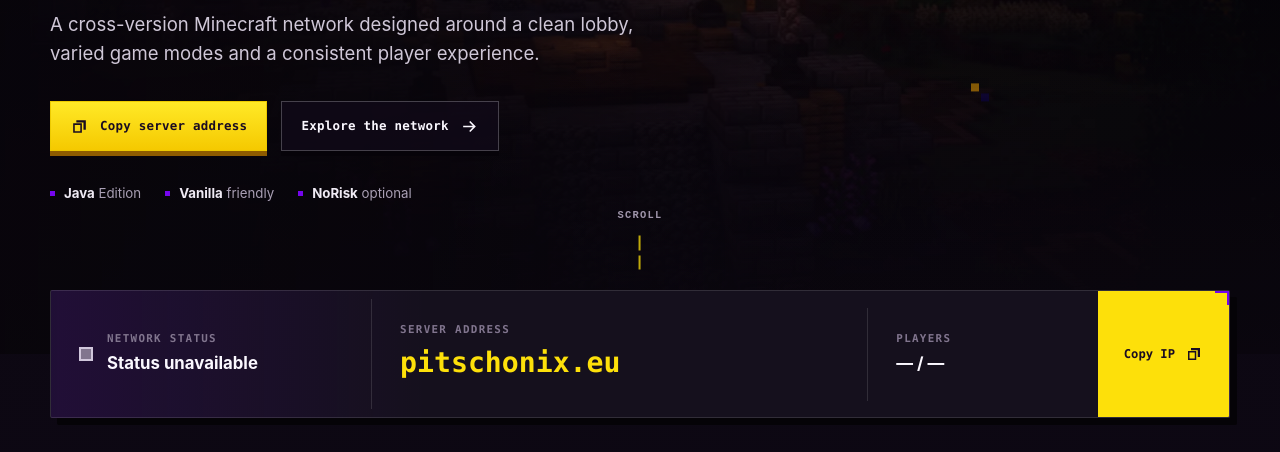
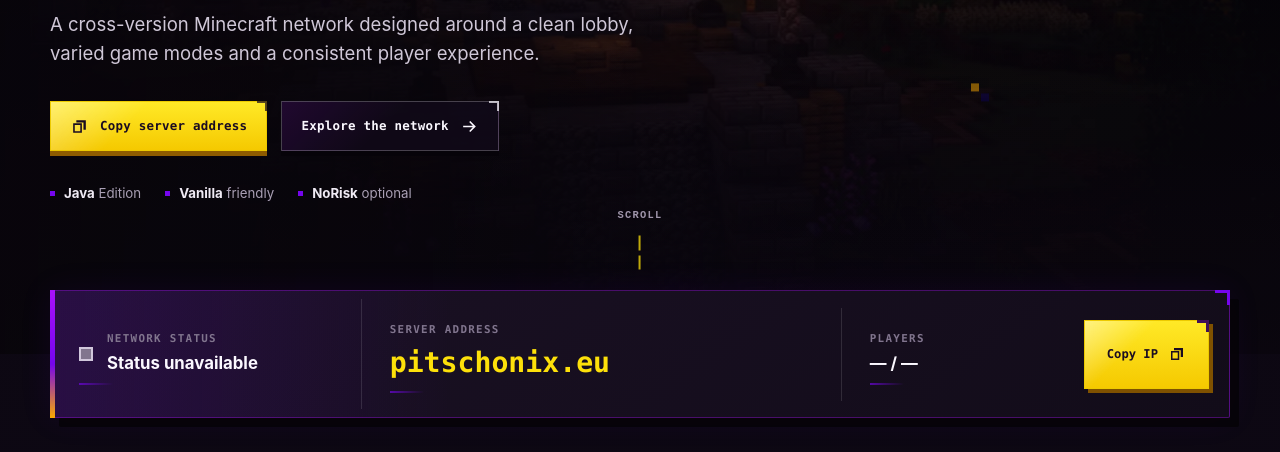
Before and after one commit to TheSimonMC/pitschonix-website, a plain HTML site: page index.html in a window 1280 px wide. Shown: the part 654-1106 px from the top of the page. Drawn offline with Linux system fonts and the light colour scheme; no server answers.

Commit message:
Polish website action surfaces

```diff
--- a/assets/css/style.css
+++ b/assets/css/style.css
@@ -618,6 +618,7 @@
 }
 
 .button {
+  position: relative;
   display: inline-flex;
   align-items: center;
   justify-content: center;
@@ -632,6 +633,18 @@
   transition: transform 160ms var(--ease), box-shadow 160ms var(--ease), border-color 160ms ease, background 160ms ease;
 }
 
+.button::after {
+  content: "";
+  position: absolute;
+  top: -1px;
+  right: -1px;
+  width: 8px;
+  height: 8px;
+  border-top: 2px solid currentColor;
+  border-right: 2px solid currentColor;
+  opacity: 0.72;
+}
+
 .button svg {
   width: 19px;
   height: 19px;
@@ -641,7 +654,9 @@
 .button--primary {
   color: #1a0c21;
   border-color: #edca00;
-  background: linear-gradient(180deg, #ffe927, #f5c900);
+  background:
+    linear-gradient(135deg, rgba(255, 255, 255, 0.34), transparent 38%),
+    linear-gradient(180deg, #ffe927, #f5c900);
   box-shadow: 0 5px 0 #8f5c00;
 }
 
@@ -658,7 +673,9 @@
 .button--secondary {
   color: var(--ink);
   border-color: var(--line-strong);
-  background: rgba(17, 10, 25, 0.72);
+  background:
+    linear-gradient(135deg, rgba(169, 17, 253, 0.11), transparent 48%),
+    rgba(17, 10, 25, 0.86);
   box-shadow: 0 5px 0 #060309;
 }
 
@@ -737,10 +754,20 @@
   grid-template-columns: 1fr minmax(250px, 1.55fr) 0.72fr auto;
   align-items: center;
   min-height: 128px;
-  overflow: hidden;
+  overflow: visible;
+  border-color: rgba(169, 17, 253, 0.34);
   background:
-    linear-gradient(90deg, rgba(117, 5, 237, 0.12), transparent 32%),
-    #15101d;
+    linear-gradient(90deg, rgba(117, 5, 237, 0.16), transparent 34%),
+    linear-gradient(145deg, #1b1125, #120c19);
+  box-shadow: 9px 9px 0 rgba(5, 3, 7, 0.82), 0 0 34px rgba(117, 5, 237, 0.08);
+}
+
+.server-console::before {
+  content: "";
+  position: absolute;
+  inset: -1px auto -1px -1px;
+  width: 5px;
+  background: linear-gradient(180deg, var(--magenta), var(--purple) 58%, var(--gold));
 }
 
 .server-console > * {
@@ -777,19 +804,56 @@
 }
 
 .copy-chip {
-  align-self: stretch;
+  position: relative;
+  align-self: center;
   display: inline-flex;
   align-items: center;
   justify-content: center;
   gap: 10px;
-  border: 0;
-  padding-inline: 26px;
+  min-height: 58px;
+  margin: 18px 20px;
+  border: 1px solid #edca00;
+  padding-inline: 22px;
   color: #1a0c21;
-  background: var(--yellow);
+  background:
+    linear-gradient(135deg, rgba(255, 255, 255, 0.42), transparent 38%),
+    linear-gradient(180deg, #ffe927, #f5c900);
+  box-shadow: 4px 4px 0 #7f5100;
   font-size: 0.76rem;
   font-weight: 900;
+  white-space: nowrap;
   cursor: pointer;
-  transition: background 160ms ease, transform 160ms ease;
+  transition: background 160ms ease, transform 160ms ease, box-shadow 160ms ease;
+}
+
+.server-console__state,
+.server-console__address,
+.server-console__players {
+  position: relative;
+}
+
+.server-console__state::after,
+.server-console__address::after,
+.server-console__players::after {
+  content: "";
+  position: absolute;
+  left: 28px;
+  bottom: 16px;
+  width: 34px;
+  height: 2px;
+  background: linear-gradient(90deg, var(--purple), transparent);
+  opacity: 0.65;
+}
+
+.copy-chip::after {
+  content: "";
+  position: absolute;
+  top: -1px;
+  right: -1px;
+  width: 9px;
+  height: 9px;
+  border-top: 3px solid #411058;
+  border-right: 3px solid #411058;
 }
 
 .copy-chip svg {
@@ -799,11 +863,14 @@
 }
 
 .copy-chip:hover {
+  transform: translateY(-2px);
   background: #fff067;
+  box-shadow: 4px 6px 0 #7f5100;
 }
 
 .copy-chip:active {
   transform: translateY(3px);
+  box-shadow: 2px 1px 0 #7f5100;
 }
 
 /* Beta notice */
@@ -1740,9 +1807,25 @@
   transition: color 150ms ease;
 }
 
+.footer-links button {
+  border: 1px solid var(--line-strong);
+  padding: 7px 10px;
+  background: linear-gradient(135deg, rgba(117, 5, 237, 0.16), rgba(17, 10, 25, 0.92));
+  box-shadow: 3px 3px 0 var(--shadow);
+  font-family: ui-monospace, SFMono-Regular, Menlo, Monaco, Consolas, "Liberation Mono", monospace;
+  font-size: 0.72rem;
+  font-weight: 800;
+  text-transform: uppercase;
+}
+
 .footer-links a:hover,
 .footer-links button:hover {
   color: var(--yellow);
+}
+
+.footer-links button:hover {
+  border-color: rgba(253, 224, 10, 0.5);
+  transform: translateY(-1px);
 }
 
 .footer-bottom {
@@ -1845,8 +1928,17 @@
 .privacy-card {
   border: 1px solid var(--line);
   padding: clamp(24px, 4vw, 40px);
-  background: linear-gradient(145deg, rgba(33, 21, 45, 0.86), rgba(17, 10, 25, 0.86));
+  background:
+    linear-gradient(135deg, rgba(169, 17, 253, 0.08), transparent 38%),
+    linear-gradient(145deg, rgba(33, 21, 45, 0.9), rgba(17, 10, 25, 0.9));
   box-shadow: 8px 8px 0 rgba(5, 3, 7, 0.62);
+  transition: transform 180ms var(--ease), border-color 180ms ease, box-shadow 180ms var(--ease);
+}
+
+.privacy-card:hover {
+  transform: translateY(-2px);
+  border-color: rgba(169, 17, 253, 0.4);
+  box-shadow: 8px 10px 0 rgba(5, 3, 7, 0.7);
 }
 
 .privacy-card h2 {
@@ -2248,6 +2340,8 @@
 
   .copy-chip {
     min-height: 56px;
+    margin: 16px 20px 20px;
+    border: 1px solid #edca00;
   }
 
   .beta-notice {
```
